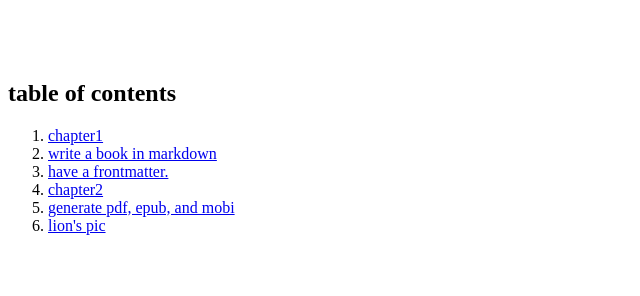
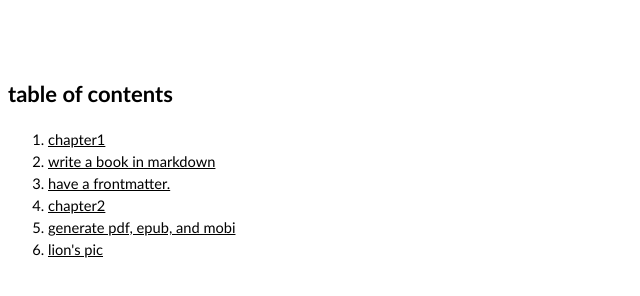
Before and after one commit to deadcoder0904/vivliostyle, a website: page book/toc.html in a window 1280 px wide. Shown: the whole page, without its empty margins (0-640 px from the left). Drawn offline with Linux system fonts and the light colour scheme.

Commit message:
try styling

```diff
--- /dev/null
+++ b/_book/print.css
@@ -0,0 +1,183 @@
+/* define a page */
+@page {
+  size: 5.5in 8.5in;
+  margin: 70pt 60pt 70pt;
+}
+
+@page :first {
+  size: 5.5in 8.5in;
+  margin: 0;
+}
+
+img {
+  max-width: 100%;
+}
+
+div.frontcover {
+  page: cover;
+  content: url('./cover.png');
+  width: 100%;
+  height: 100%;
+}
+
+/* styles for the right hand spread
+Bottom left we display the title of the book, bottom right the page using a CSS counter, top right the content of the current chapter */
+@page :right {
+  @bottom-left {
+    margin: 10pt 0 30pt 0;
+    border-top: 0.25pt solid #666;
+    content: 'Our Cats';
+    font-size: 9pt;
+    color: #333;
+  }
+  @bottom-right {
+    margin: 10pt 0 30pt 0;
+    border-top: 0.25pt solid #666;
+    content: counter(page);
+    font-size: 9pt;
+  }
+  @top-right {
+    content: string(doctitle);
+    margin: 30pt 0 10pt 0;
+    font-size: 9pt;
+    color: #333;
+  }
+}
+
+/* styles for the left hand spread
+Bottom right book title, bottom left current page */
+@page :left {
+  @bottom-right {
+    margin: 10pt 0 30pt 0;
+    border-top: 0.25pt solid #666;
+    content: 'Our Cats';
+    font-size: 9pt;
+    color: #333;
+  }
+  @bottom-left {
+    margin: 10pt 0 30pt 0;
+    border-top: 0.25pt solid #666;
+    content: counter(page);
+    font-size: 9pt;
+  }
+}
+
+/* first page */
+@page :first {
+  @bottom-right {
+    content: normal;
+    margin: 0;
+  }
+
+  @bottom-left {
+    content: normal;
+    margin: 0;
+  }
+}
+
+/* reset chapter and figure counters on the body */
+body {
+  counter-reset: chapternum figurenum;
+  font-family: 'Trebuchet MS', 'Lucida Grande', 'Lucida Sans Unicode',
+    'Lucida Sans', Tahoma, sans-serif;
+  line-height: 1.5;
+  font-size: 11pt;
+}
+
+/* get the title of the current chapter - this will be the content of the h1
+reset figure counter as figures start from 1 in each chapter */
+h1 {
+  string-set: doctitle content();
+  page-break-before: always;
+  counter-reset: figurenum;
+  counter-reset: footnote;
+  line-height: 1.3;
+}
+
+/* increment chapter counter */
+h1.chapter:before {
+  counter-increment: chapternum;
+  content: counter(chapternum) '. ';
+}
+
+/* increment and display figure counter */
+figcaption:before {
+  counter-increment: figurenum;
+  content: counter(chapternum) '-' counter(figurenum) '. ';
+}
+
+/* footnotes */
+.fn {
+  float: footnote;
+}
+
+.fn {
+  counter-increment: footnote;
+}
+
+.fn::footnote-call {
+  content: counter(footnote);
+  font-size: 9pt;
+  vertical-align: super;
+  line-height: none;
+}
+
+.fn::footnote-marker {
+  font-weight: bold;
+}
+
+@page {
+  @footnotes {
+    border-top: 0.6pt solid black;
+    padding-top: 8pt;
+  }
+}
+
+h1,
+h2,
+h3,
+h4,
+h5 {
+  font-weight: bold;
+  page-break-after: avoid;
+  page-break-inside: avoid;
+}
+
+h1 + p,
+h2 + p,
+h3 + p {
+  page-break-before: avoid;
+}
+
+table,
+figure {
+  page-break-inside: avoid;
+}
+
+ul.toc {
+  list-style: none;
+  margin: 0;
+  padding: 0;
+}
+
+/* create page numbers using target-counter in the TOC */
+ul.toc a::after {
+  content: leader('.') target-counter(attr(href), page);
+}
+
+ul.toc li {
+  line-height: 2;
+}
+
+ul.toc li a {
+  text-decoration: none;
+}
+
+a {
+  color: #000;
+}
+
+/* add page number to cross references */
+a.xref:after {
+  content: ' (page ' target-counter(attr(href, url), page) ')';
+}
--- a/_book/publication.json
+++ b/_book/publication.json
@@ -7,7 +7,7 @@
   "conformsTo": "https://github.com/vivliostyle/vivliostyle-cli",
   "author": "akshay kadam (a2k)",
   "inLanguage": "en",
-  "dateModified": "2022-10-25T06:21:35.086Z",
+  "dateModified": "2022-10-25T14:16:46.639Z",
   "name": "creating a book using markdown",
   "readingOrder": [
     {
--- a/_book/top.css
+++ b/_book/top.css
@@ -1,5 +1,3 @@
-@import 'themes/packages/@vivliostyle/theme-gutenberg/theme_common.css';
-
 @page :first {
   background-image: url(cover.png);
 }
--- /dev/null
+++ b/book/print.css
@@ -0,0 +1,183 @@
+/* define a page */
+@page {
+  size: 5.5in 8.5in;
+  margin: 70pt 60pt 70pt;
+}
+
+@page :first {
+  size: 5.5in 8.5in;
+  margin: 0;
+}
+
+img {
+  max-width: 100%;
+}
+
+div.frontcover {
+  page: cover;
+  content: url('./cover.png');
+  width: 100%;
+  height: 100%;
+}
+
+/* styles for the right hand spread
+Bottom left we display the title of the book, bottom right the page using a CSS counter, top right the content of the current chapter */
+@page :right {
+  @bottom-left {
+    margin: 10pt 0 30pt 0;
+    border-top: 0.25pt solid #666;
+    content: 'Our Cats';
+    font-size: 9pt;
+    color: #333;
+  }
+  @bottom-right {
+    margin: 10pt 0 30pt 0;
+    border-top: 0.25pt solid #666;
+    content: counter(page);
+    font-size: 9pt;
+  }
+  @top-right {
+    content: string(doctitle);
+    margin: 30pt 0 10pt 0;
+    font-size: 9pt;
+    color: #333;
+  }
+}
+
+/* styles for the left hand spread
+Bottom right book title, bottom left current page */
+@page :left {
+  @bottom-right {
+    margin: 10pt 0 30pt 0;
+    border-top: 0.25pt solid #666;
+    content: 'Our Cats';
+    font-size: 9pt;
+    color: #333;
+  }
+  @bottom-left {
+    margin: 10pt 0 30pt 0;
+    border-top: 0.25pt solid #666;
+    content: counter(page);
+    font-size: 9pt;
+  }
+}
+
+/* first page */
+@page :first {
+  @bottom-right {
+    content: normal;
+    margin: 0;
+  }
+
+  @bottom-left {
+    content: normal;
+    margin: 0;
+  }
+}
+
+/* reset chapter and figure counters on the body */
+body {
+  counter-reset: chapternum figurenum;
+  font-family: 'Trebuchet MS', 'Lucida Grande', 'Lucida Sans Unicode',
+    'Lucida Sans', Tahoma, sans-serif;
+  line-height: 1.5;
+  font-size: 11pt;
+}
+
+/* get the title of the current chapter - this will be the content of the h1
+reset figure counter as figures start from 1 in each chapter */
+h1 {
+  string-set: doctitle content();
+  page-break-before: always;
+  counter-reset: figurenum;
+  counter-reset: footnote;
+  line-height: 1.3;
+}
+
+/* increment chapter counter */
+h1.chapter:before {
+  counter-increment: chapternum;
+  content: counter(chapternum) '. ';
+}
+
+/* increment and display figure counter */
+figcaption:before {
+  counter-increment: figurenum;
+  content: counter(chapternum) '-' counter(figurenum) '. ';
+}
+
+/* footnotes */
+.fn {
+  float: footnote;
+}
+
+.fn {
+  counter-increment: footnote;
+}
+
+.fn::footnote-call {
+  content: counter(footnote);
+  font-size: 9pt;
+  vertical-align: super;
+  line-height: none;
+}
+
+.fn::footnote-marker {
+  font-weight: bold;
+}
+
+@page {
+  @footnotes {
+    border-top: 0.6pt solid black;
+    padding-top: 8pt;
+  }
+}
+
+h1,
+h2,
+h3,
+h4,
+h5 {
+  font-weight: bold;
+  page-break-after: avoid;
+  page-break-inside: avoid;
+}
+
+h1 + p,
+h2 + p,
+h3 + p {
+  page-break-before: avoid;
+}
+
+table,
+figure {
+  page-break-inside: avoid;
+}
+
+ul.toc {
+  list-style: none;
+  margin: 0;
+  padding: 0;
+}
+
+/* create page numbers using target-counter in the TOC */
+ul.toc a::after {
+  content: leader('.') target-counter(attr(href), page);
+}
+
+ul.toc li {
+  line-height: 2;
+}
+
+ul.toc li a {
+  text-decoration: none;
+}
+
+a {
+  color: #000;
+}
+
+/* add page number to cross references */
+a.xref:after {
+  content: ' (page ' target-counter(attr(href, url), page) ')';
+}
--- a/book/publication.json
+++ b/book/publication.json
@@ -7,7 +7,7 @@
   "conformsTo": "https://github.com/vivliostyle/vivliostyle-cli",
   "author": "akshay kadam (a2k)",
   "inLanguage": "en",
-  "dateModified": "2022-10-25T06:21:35.086Z",
+  "dateModified": "2022-10-25T14:16:46.639Z",
   "name": "creating a book using markdown",
   "readingOrder": [
     {
--- a/book/toc.html
+++ b/book/toc.html
@@ -5,7 +5,8 @@
     <title>creating a book using markdown</title>
     <meta name="viewport" content="width=device-width, initial-scale=1">
     <link rel="publication" href="publication.json" type="application/ld+json">
-    <link href="./top.css" rel="stylesheet">
+    <link href="./print.css" rel="stylesheet">
+    <link href="././top.css" rel="stylesheet">
   </head>
   <body>
     <h1>creating a book using markdown</h1>
--- a/book/top.css
+++ b/book/top.css
@@ -1,5 +1,3 @@
-@import 'themes/packages/@vivliostyle/theme-gutenberg/theme_common.css';
-
 @page :first {
   background-image: url(cover.png);
 }
--- a/scripts/generate-toc.mjs
+++ b/scripts/generate-toc.mjs
@@ -69,6 +69,10 @@ const main = async () => {
       rel: 'publication',
       href: 'publication.json',
       type: 'application/ld+json',
+    },
+    {
+      href: './print.css',
+      rel: 'stylesheet',
     },
   ]
 
--- a/vivliostyle.config.js
+++ b/vivliostyle.config.js
@@ -7,8 +7,8 @@ module.exports = {
   entry: [
     {
       rel: 'contents',
-      path: 'toc.html',
-      theme: 'top.css',
+      path: './toc.html',
+      theme: './top.css',
     },
     './chapter1/index.md',
     './chapter2/index.md',
```
Also changed, not shown: _book/toc.html (+2 -1 lines), 1 other file.
